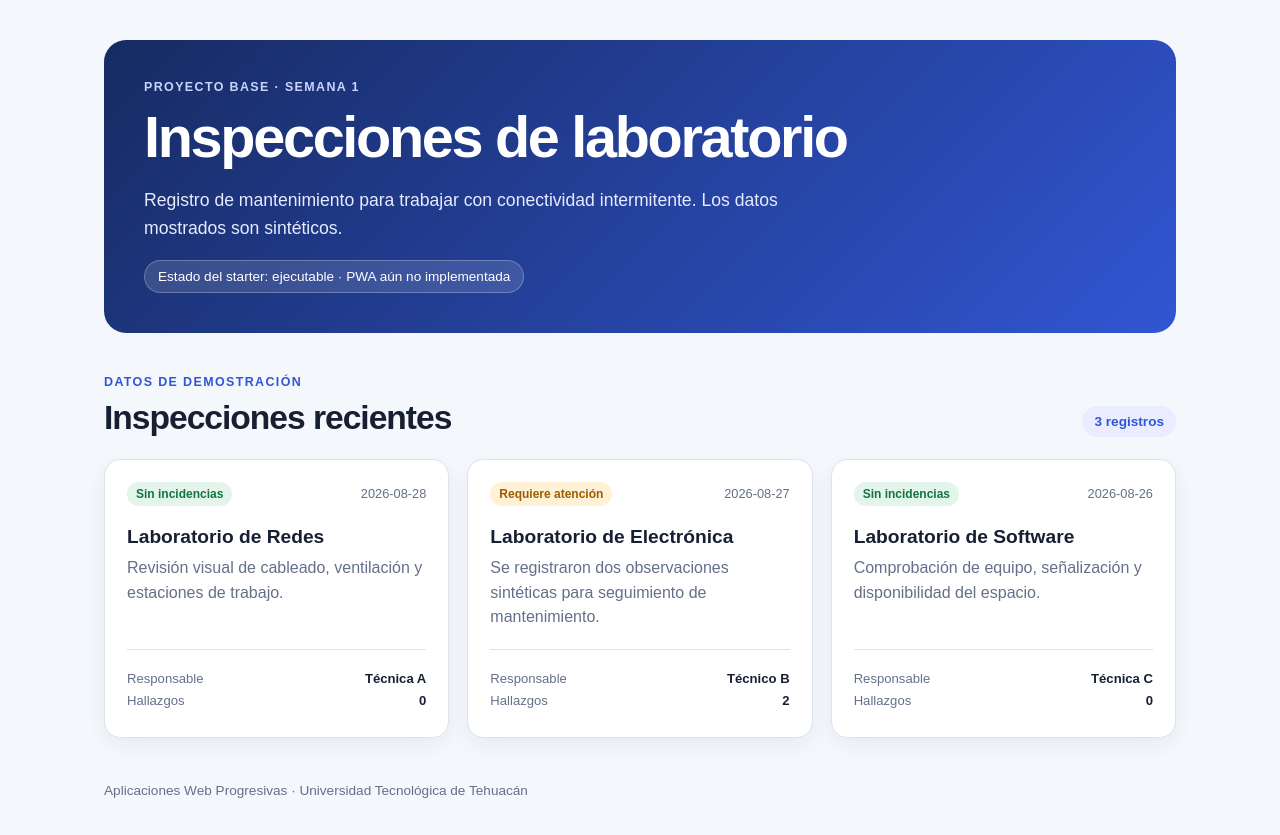
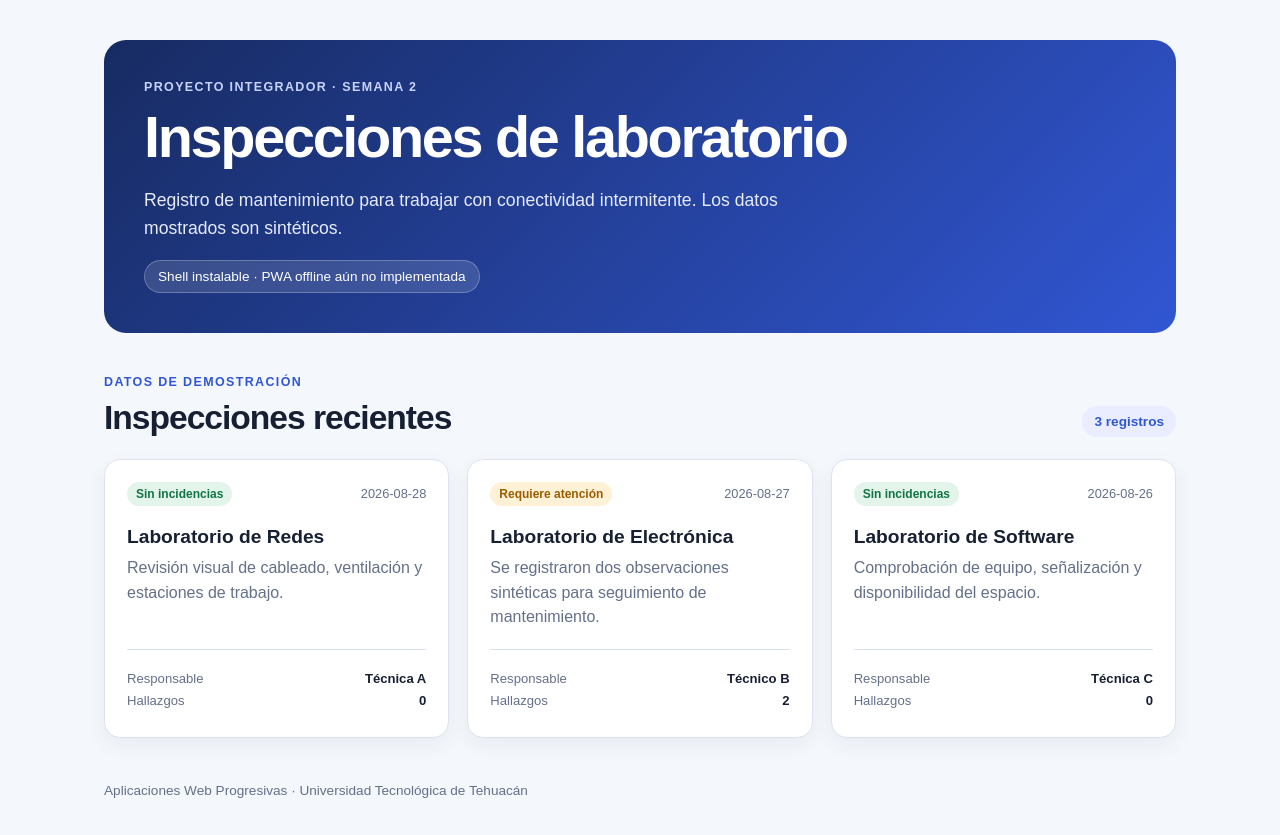
Before and after one commit to AbrahamMore/pwa-inspecciones-10b-e10, a Next.js app: page / in a window 1280 px wide. Built offline with nearby package versions, Linux system fonts and the light colour scheme.

Commit message:
Preparar para la creacion de la App Shell

```diff
--- a/src/app/layout.tsx
+++ b/src/app/layout.tsx
@@ -4,7 +4,7 @@ import "./globals.css";
 export const metadata: Metadata = {
   title: "Inspecciones de laboratorio",
   description: "Proyecto base de Aplicaciones Web Progresivas",
-  manifest: "/manifest.json",
+  manifest: "/manifest.webmanifest",
   themeColor: "#0f172a"
 };
 
--- a/src/app/page.tsx
+++ b/src/app/page.tsx
@@ -1,29 +1,75 @@
-import { inspections } from "../lib/data/inspections";
+"use client";
+
+import { useEffect, useState } from "react";
+import { AppShell } from "../components/app-shell";
+import { inspections as syntheticInspections, type Inspection } from "../lib/data/inspections";
+
+type LoadState = "loading" | "error" | "empty" | "ready";
+
+// Simula una carga asíncrona sobre los datos sintéticos locales.
+// En una semana posterior esto se conectará a almacenamiento real (offline/sincronización).
+async function fetchInspections(): Promise<Inspection[]> {
+  return new Promise((resolve) => {
+    setTimeout(() => resolve(syntheticInspections), 400);
+  });
+}
 
 export default function HomePage() {
+  const [state, setState] = useState<LoadState>("loading");
+  const [data, setData] = useState<Inspection[]>([]);
+
+  useEffect(() => {
+    let active = true;
+
+    fetchInspections()
+      .then((result) => {
+        if (!active) return;
+        if (result.length === 0) {
+          setState("empty");
+        } else {
+          setData(result);
+          setState("ready");
+        }
+      })
+      .catch(() => {
+        if (active) setState("error");
+      });
+
+    return () => {
+      active = false;
+    };
+  }, []);
+
   return (
-    <main className="page-shell">
-      <header className="hero">
-        <p className="eyebrow">Proyecto base · Semana 1</p>
-        <h1>Inspecciones de laboratorio</h1>
-        <p className="lead">
-          Registro de mantenimiento para trabajar con conectividad intermitente.
-          Los datos mostrados son sintéticos.
+    <AppShell>
+      {state === "loading" && (
+        <p role="status" className="state-message">
+          Cargando inspecciones...
         </p>
-        <span className="status">Estado del starter: ejecutable · PWA aún no implementada</span>
-      </header>
+      )}
 
+      {state === "error" && (
+        <p role="alert" className="state-message">
+          Ocurrió un error al cargar las inspecciones. Intenta de nuevo más tarde.
+        </p>
+      )}
+
+      {state === "empty" && (
+        <p className="state-message">No hay inspecciones registradas todavía.</p>
+      )}
+
+      {state === "ready" && (
         <section aria-labelledby="inspections-heading" className="content-section">
           <div className="section-heading">
             <div>
               <p className="eyebrow">Datos de demostración</p>
               <h2 id="inspections-heading">Inspecciones recientes</h2>
             </div>
-          <span className="count">{inspections.length} registros</span>
+            <span className="count">{data.length} registros</span>
           </div>
 
           <div className="inspection-grid">
-          {inspections.map((inspection) => (
+            {data.map((inspection) => (
               <article className="inspection-card" key={inspection.id}>
                 <div className="card-topline">
                   <span className={`badge badge-${inspection.status}`}>{inspection.statusLabel}</span>
@@ -45,10 +91,7 @@ export default function HomePage() {
             ))}
           </div>
         </section>
-
-      <footer className="footer">
-        <p>Aplicaciones Web Progresivas · Universidad Tecnológica de Tehuacán</p>
-      </footer>
-    </main>
+      )}
+    </AppShell>
   );
 }
--- /dev/null
+++ b/src/components/app-shell.tsx
@@ -0,0 +1,27 @@
+import type { ReactNode } from "react";
+
+type AppShellProps = {
+  children: ReactNode;
+};
+
+export function AppShell({ children }: AppShellProps) {
+  return (
+    <div className="page-shell">
+      <header className="hero">
+        <p className="eyebrow">Proyecto integrador · Semana 2</p>
+        <h1>Inspecciones de laboratorio</h1>
+        <p className="lead">
+          Registro de mantenimiento para trabajar con conectividad intermitente.
+          Los datos mostrados son sintéticos.
+        </p>
+        <span className="status">Shell instalable · PWA offline aún no implementada</span>
+      </header>
+
+      <main>{children}</main>
+
+      <footer className="footer">
+        <p>Aplicaciones Web Progresivas · Universidad Tecnológica de Tehuacán</p>
+      </footer>
+    </div>
+  );
+}
```
Also changed, not shown: public/manifest..webmanifest (renamed from public/manifest.json). Lines whose indentation alone changed are shown as unchanged.
